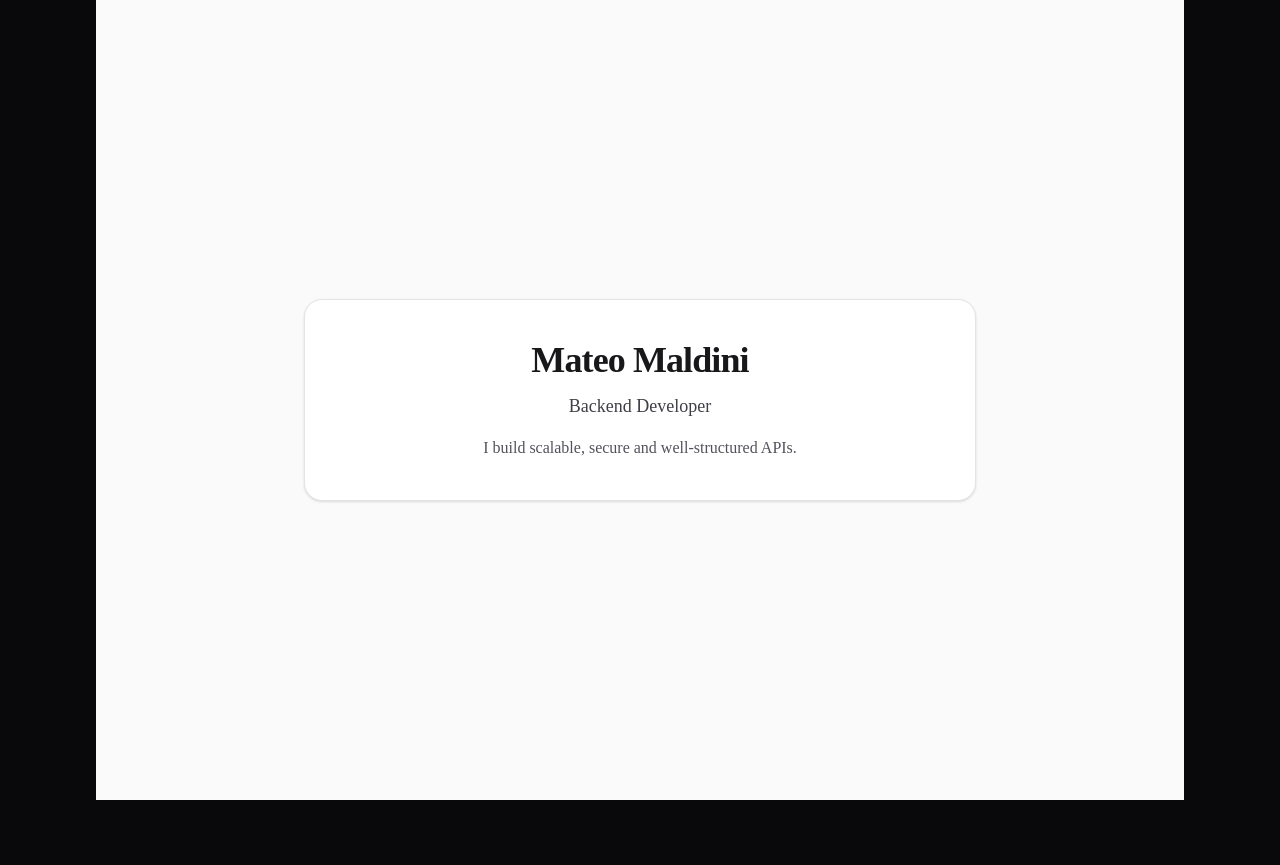
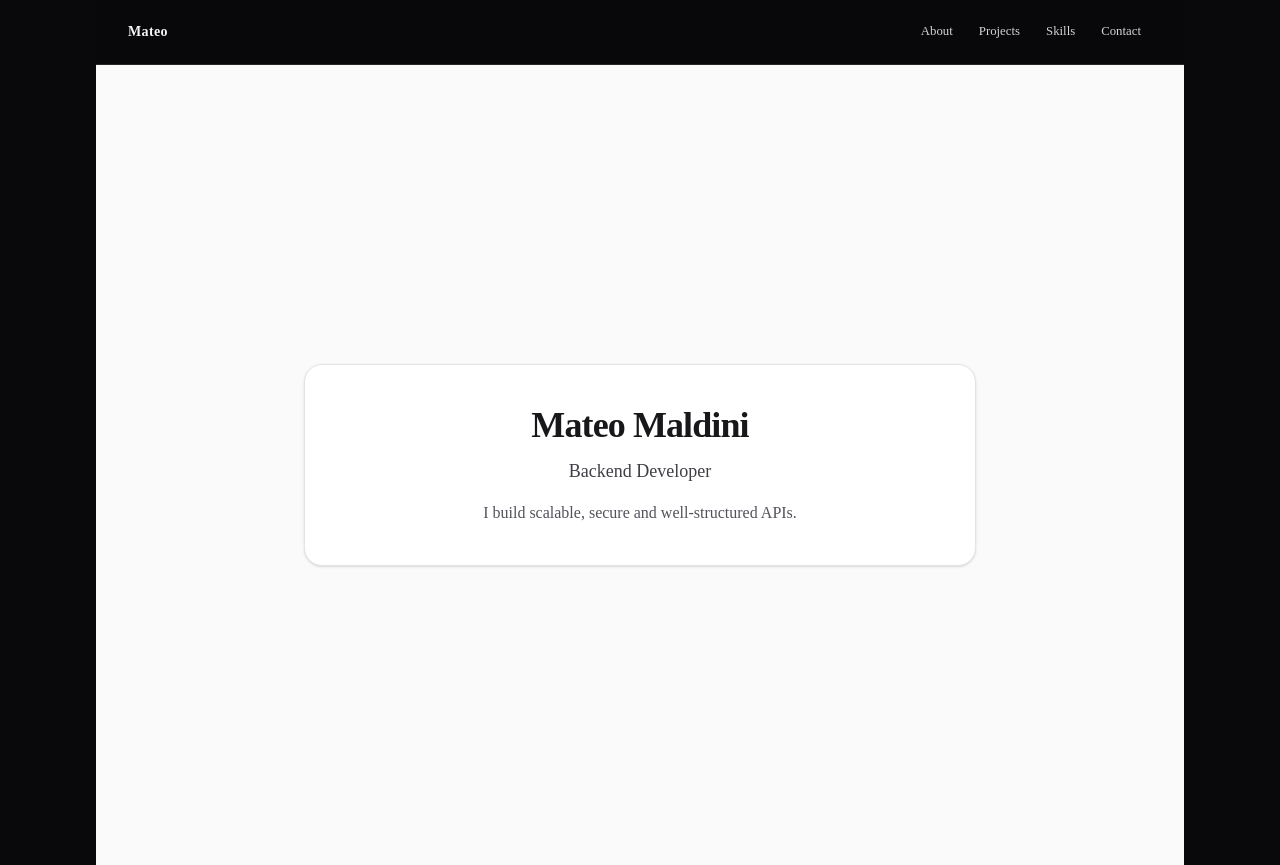
Before and after one commit to mateomaldinidev/portfolio, a Next.js app: page /en in a window 1280 px wide. Before the commit the page ends 800 px from the top, so only its background shows below. Built offline with nearby package versions, Linux system fonts and the light colour scheme.

Commit message:
feat: navbar base

```diff
--- a/app/[locale]/layout.tsx
+++ b/app/[locale]/layout.tsx
@@ -3,6 +3,7 @@ import { setRequestLocale } from "next-intl/server";
 import { notFound } from "next/navigation";
 import { routing } from "@/i18n/routing";
 import { IntlProvider } from "@/src/components/layout/intl-provider";
+import { Navbar } from "@/src/components/layout/navbar";
 
 export function generateStaticParams() {
   return routing.locales.map((locale) => ({ locale }));
@@ -23,6 +24,7 @@ export default async function LocaleLayout({
 
   return (
     <IntlProvider locale={locale} messages={messages}>
+      <Navbar />
       {children}
     </IntlProvider>
   );
--- a/messages/en.json
+++ b/messages/en.json
@@ -1,4 +1,11 @@
 {
+  "navbar": {
+    "logo": "Mateo",
+    "about": "About",
+    "projects": "Projects",
+    "skills": "Skills",
+    "contact": "Contact"
+  },
   "hero": {
     "title": "Mateo Maldini",
     "subtitle": "Backend Developer",
--- a/messages/es.json
+++ b/messages/es.json
@@ -1,4 +1,11 @@
 {
+  "navbar": {
+    "logo": "Mateo",
+    "about": "Sobre mi",
+    "projects": "Proyectos",
+    "skills": "Habilidades",
+    "contact": "Contacto"
+  },
   "hero": {
     "title": "Mateo Maldini",
     "subtitle": "Backend Developer",
--- /dev/null
+++ b/src/components/layout/navbar.tsx
@@ -0,0 +1,35 @@
+"use client";
+
+import Link from "next/link";
+import { useTranslations } from "next-intl";
+import { Button } from "@/components/ui/button";
+import { Container } from "@/src/components/layout/container";
+
+const LINKS = [
+  { key: "about", href: "#about" },
+  { key: "projects", href: "#projects" },
+  { key: "skills", href: "#skills" },
+  { key: "contact", href: "#contact" },
+] as const;
+
+export function Navbar() {
+  const t = useTranslations("navbar");
+
+  return (
+    <header className="sticky top-0 z-40 border-b border-zinc-800 bg-zinc-950/80 backdrop-blur">
+      <Container className="flex h-16 items-center justify-between gap-3">
+        <Link href="#top" className="text-sm font-semibold tracking-wide text-zinc-100">
+          {t("logo")}
+        </Link>
+
+        <nav className="flex items-center gap-1 overflow-x-auto">
+          {LINKS.map((link) => (
+            <Button key={link.key} asChild variant="ghost" size="sm" className="text-zinc-300 hover:text-zinc-100">
+              <Link href={link.href}>{t(link.key)}</Link>
+            </Button>
+          ))}
+        </nav>
+      </Container>
+    </header>
+  );
+}
```
